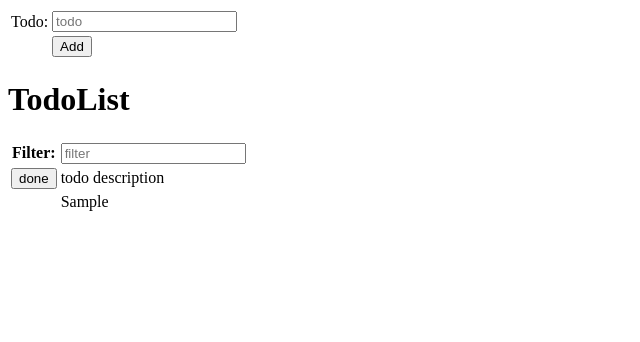
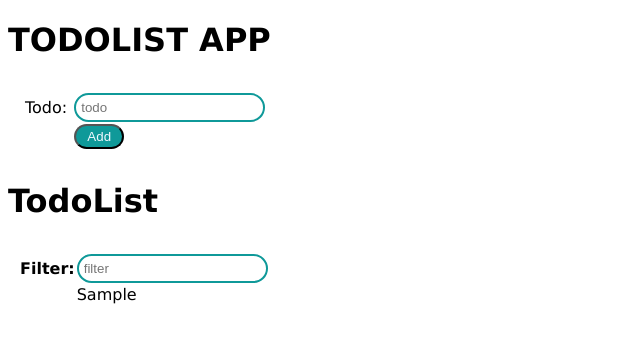
Before and after one commit to marselinusharson/todoList, a plain HTML site: page index.html in a window 1280 px wide. Both pictures are taken after typing "Sample" into the empty fields and a click on the input "Add". Shown: the whole page, without its empty margins (0-640 px from the left). Drawn offline with Linux system fonts and the light colour scheme.

Commit message:
membuat function clear inputan pertama sebelum display

```diff
--- a/index.html
+++ b/index.html
@@ -5,9 +5,11 @@
     <meta http-equiv="X-UA-Compatible" content="IE=edge" />
     <meta name="viewport" content="width=device-width, initial-scale=1.0" />
     <title>TodoList</title>
+    <link rel="stylesheet" href="style.css">
   </head>
   <body>
-    <form id="todoForm">
+    <h1>TODOLIST APP</h1>
+    <form id="todoForm" class="todoForm">
       <table>
         <tbody>
           <tr>
@@ -16,13 +18,13 @@
           </tr>
           <tr>
             <td></td>
-            <td><input type="submit" value="Add" /></td>
+            <td><input class="submit" type="submit" value="Add" /></td>
           </tr>
         </tbody>
       </table>
     </form>
     <h1>TodoList</h1>
-    <table>
+    <table id="result">
       <thead>
         <th>Filter:</th>
         <th><input type="text" name="search" id="search" placeholder="filter" /></th>
@@ -35,7 +37,14 @@
       </tbody>
     </table>
     <script>
+      function clearfirstTodo (){
+            const todoListBody = document.getElementById("todoListBody" )
+            while (todoListBody.firstChild){
+                todoListBody.removeChild(todoListBody.firstChild)
+            }
+        }
       function displayTodoList() {
+        clearfirstTodo()
         for (let i = 0; i < todoList.length; i++) {
           const todo = todoList[i];
           const tr = document.createElement("tr")
```
